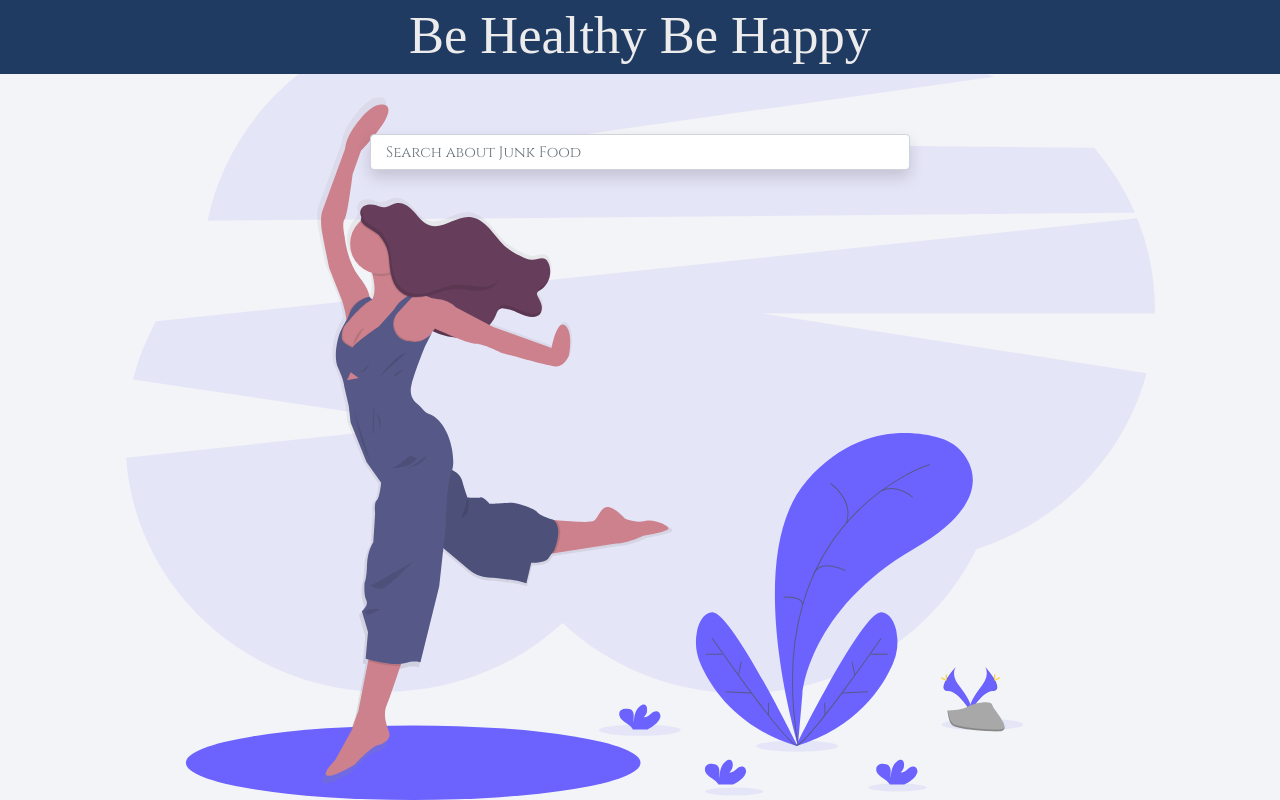
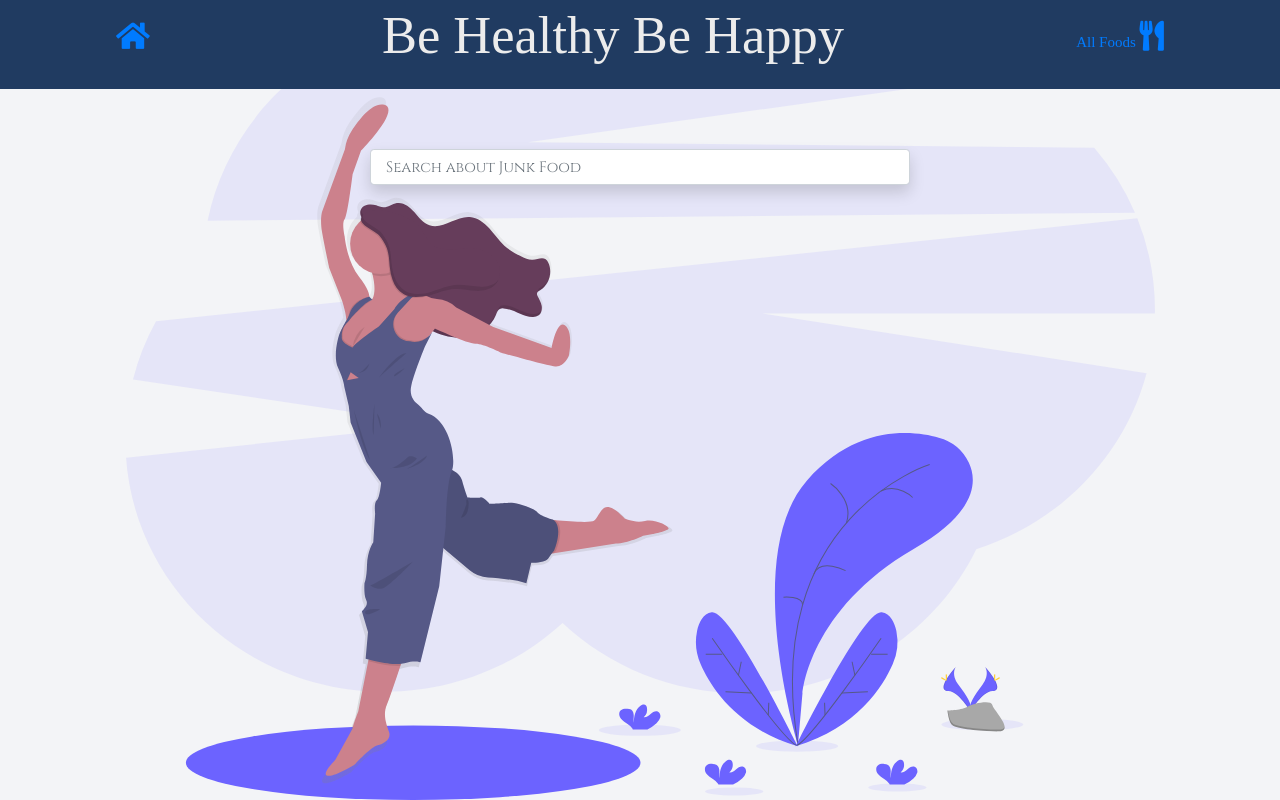
Before and after one commit to RuhanRK/healthy, a React (Create React App) app: page / in a window 1280 px wide. Built offline with nearby package versions, Linux system fonts and the light colour scheme; a web font is replaced by a local one.

Commit message:
Add Link Router

```diff
--- a/src/components/Navbar.jsx
+++ b/src/components/Navbar.jsx
@@ -1,11 +1,22 @@
 import React from "react";
+import { Link } from "react-router-dom";
 import { Navbar } from "react-bootstrap";
 const NavBar = () => {
     return (
         <React.Fragment>
-            <Navbar className="mb-3 p-0 nav-bg">
-                <p className="display-4 text-white py-1 pb-2 m-auto">
+            <Navbar className="mb-3 p-0 nav-bg justify-content-around flex-column flex-md-row ">
+                <p className="">
+                    <Link to="/">
+                        <i className="fas fa-home fa-2x" />
+                    </Link>
+                </p>
+                <p className="display-4 text-white py-1 pb-2">
                     Be Healthy Be Happy
+                </p>
+                <p className="details">
+                    <Link to="/details">
+                        All Foods <i className="fas fa-utensils fa-2x" />
+                    </Link>
                 </p>
             </Navbar>
         </React.Fragment>
```
